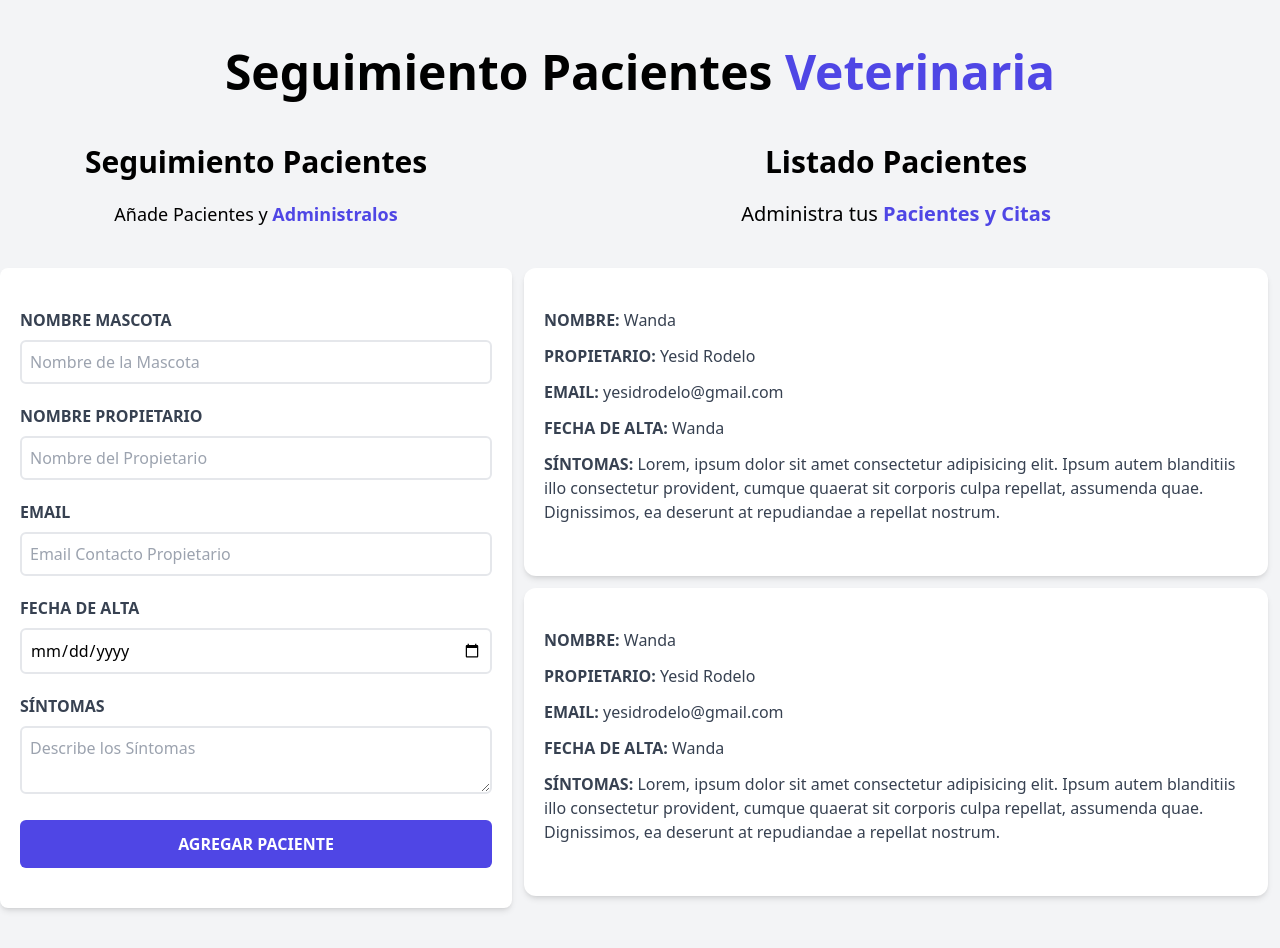
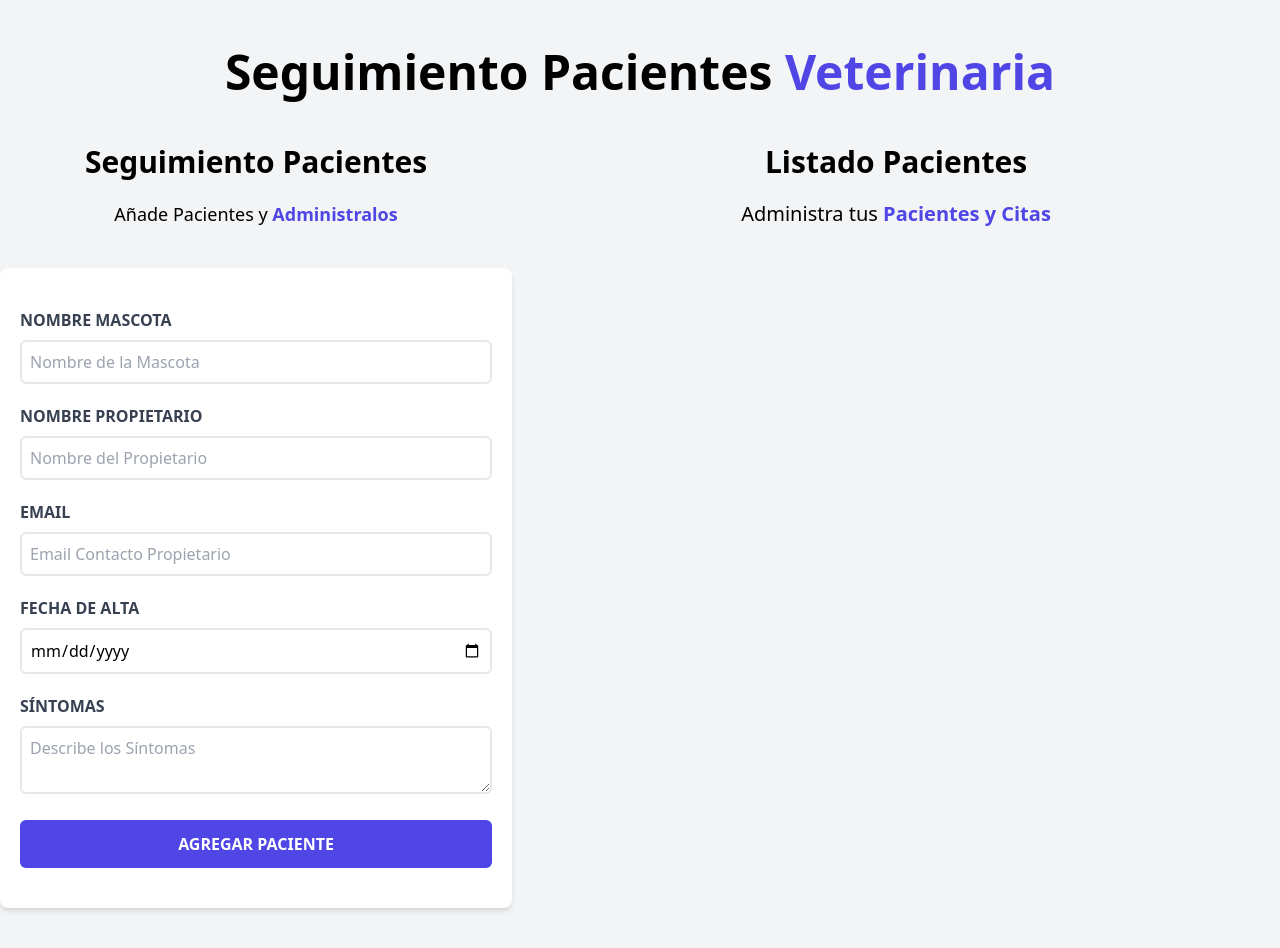
Before and after one commit to yesidrs/medical-appointments, a React (Vite) app: page / in a window 1280 px wide. Built offline with nearby package versions, Linux system fonts and the light colour scheme.

Commit message:
add pet object iteration

```diff
--- a/src/components/Patient.tsx
+++ b/src/components/Patient.tsx
@@ -1,25 +1,24 @@
-const Patient = () => {
+import { IPet } from '../types/pet'
+
+const Patient = ({ pet }: { pet: IPet }) => {
+  const { name, owner, email, discharge, symptoms } = pet
+
   return (
-    <div className="m-3 bg-white shadow-md px-5 py-10 rounded-xl">
+    <div className="mb-5 md:ml-5 bg-white shadow-md px-5 py-10 rounded-xl">
       <p className="font-bold mb-3 text-gray-700 uppercase">
-        Nombre: <span className="font-normal normal-case">Wanda</span>
+        Nombre: <span className="font-normal normal-case">{name}</span>
       </p>
       <p className="font-bold mb-3 text-gray-700 uppercase">
-        Propietario: <span className="font-normal normal-case">Yesid Rodelo</span>
+        Propietario: <span className="font-normal normal-case">{owner}</span>
       </p>
       <p className="font-bold mb-3 text-gray-700 uppercase">
-        Email: <span className="font-normal normal-case">yesidrodelo@gmail.com</span>
+        Email: <span className="font-normal normal-case">{email}</span>
       </p>
       <p className="font-bold mb-3 text-gray-700 uppercase">
-        Fecha de Alta: <span className="font-normal normal-case">Wanda</span>
+        Fecha de Alta: <span className="font-normal normal-case">{discharge}</span>
       </p>
       <p className="font-bold mb-3 text-gray-700 uppercase">
-        Síntomas:{' '}
-        <span className="font-normal normal-case">
-          Lorem, ipsum dolor sit amet consectetur adipisicing elit. Ipsum autem blanditiis illo
-          consectetur provident, cumque quaerat sit corporis culpa repellat, assumenda quae.
-          Dignissimos, ea deserunt at repudiandae a repellat nostrum.
-        </span>
+        Síntomas: <span className="font-normal normal-case">{symptoms}</span>
       </p>
     </div>
   )
--- a/src/components/Patients.tsx
+++ b/src/components/Patients.tsx
@@ -1,14 +1,16 @@
+import { IPet } from '../types/pet'
 import Patient from './Patient'
 
-const Patients = () => {
+const Patients = ({ pets }: { pets: IPet[] }) => {
   return (
-    <div className="md:w-1/2 lg:w-3/5 md:h-screen overflow-y-auto">
+    <div className="w-11/12 md:w-1/2 lg:w-3/5 md:h-screen overflow-y-auto">
       <h2 className="font-black text-3xl text-center">Listado Pacientes</h2>
       <p className="text-xl mt-5 mb-10 text-center">
         Administra tus <span className="font-bold text-indigo-600">Pacientes y Citas</span>
       </p>
-      <Patient />
-      <Patient />
+      {pets.map((pet: IPet) => (
+        <Patient pet={pet} />
+      ))}
     </div>
   )
 }
```
